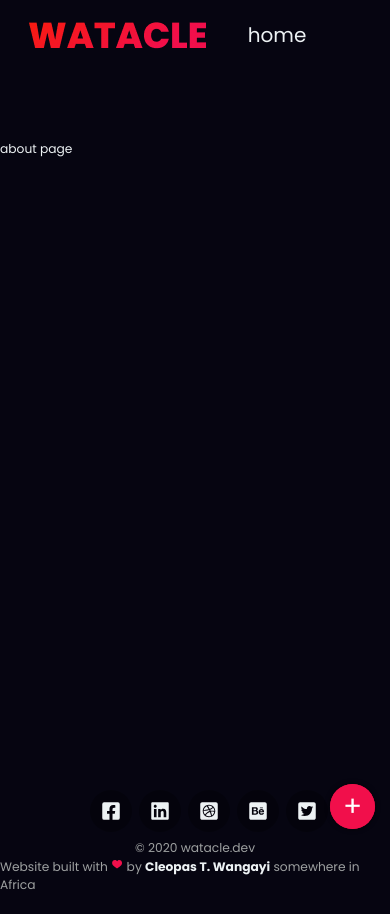
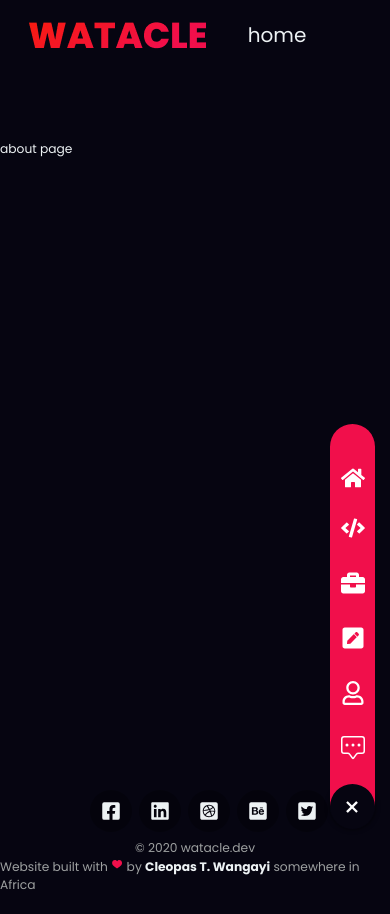
Before and after one commit to watacle28/devfolio, a Gatsby site: page /about in a window 390 px wide. Shown: the top 914 px of the page. Built offline with nearby package versions, Linux system fonts and the light colour scheme; Gatsby itself is replaced by a stand-in of ours.

Commit message:
added menu toggler for small screens v2

```diff
--- a/src/components/Sidebar.js
+++ b/src/components/Sidebar.js
@@ -4,7 +4,8 @@ import Links from "../constants/links"
 import SocialLinks from "../constants/socialLinks"
 import {FaCode,  FaHome, FaBriefcase, FaRegUser, FaPenSquare } from "react-icons/fa"
 import {BsChatSquareDots} from 'react-icons/bs'
-import {ImProfile} from 'react-icons/'
+import { Link } from "gatsby";
+
 
 const StyledSideBar = styled.div`
 
@@ -72,14 +73,14 @@ Sidebar Animation
 }
 `
 const Sidebar = () => {
-  const [active, setActive] = useState(false);
+  const [active, setActive] = useState(true);
   return 	<div className={`nav ${active ? 'active': ''}`}>
-  <a href="#contact" data-tooltip='Contact' className="nav-item nav-count-1"><BsChatSquareDots/></a>
-  <a href="#about"  data-tooltip='About' className="nav-item nav-count-2"><FaRegUser/></a>
-  <a href="#blog"  data-tooltip='Blog' className="nav-item nav-count-3"><FaPenSquare/></a>
-  <a href="#projects"  data-tooltip='Projects' className="nav-item nav-count-4"><FaBriefcase/></a>
-  <a title='skills'  data-tooltip='Skills' href="#skills" className="nav-item nav-count-5"><FaCode/></a>
-  <a href="#"  data-tooltip='Home' className="nav-item nav-count-6"><FaHome/></a>
+  <Link to="/#contact" data-tooltip='Contact' className="nav-item nav-count-1"><BsChatSquareDots/></Link>
+  <Link to="/#about"  data-tooltip='About' className="nav-item nav-count-2"><FaRegUser/></Link>
+  <Link to="/#blog"  data-tooltip='Blog' className="nav-item nav-count-3"><FaPenSquare/></Link>
+  <Link to="/#projects"  data-tooltip='Projects' className="nav-item nav-count-4"><FaBriefcase/></Link>
+  <Link  data-tooltip='Skills' to="/#skills" className="nav-item nav-count-5"><FaCode/></Link>
+  <Link to="/"  data-tooltip='Home' className="nav-item nav-count-6"><FaHome/></Link>
   <a  className="mask" onClick={()=>setActive(!active)}>+</a>
 </div>
 
--- a/src/templates/blog-template.js
+++ b/src/templates/blog-template.js
@@ -29,7 +29,7 @@ const StyledTemplate = styled.section`
       margin-bottom: 2rem;
     }
     .content{
-      background: var(--theme-bg-2);
+      background: rgba(50,50,50,.1);
       padding: 1rem;
       border-radius: var(--radius)
     }
```
